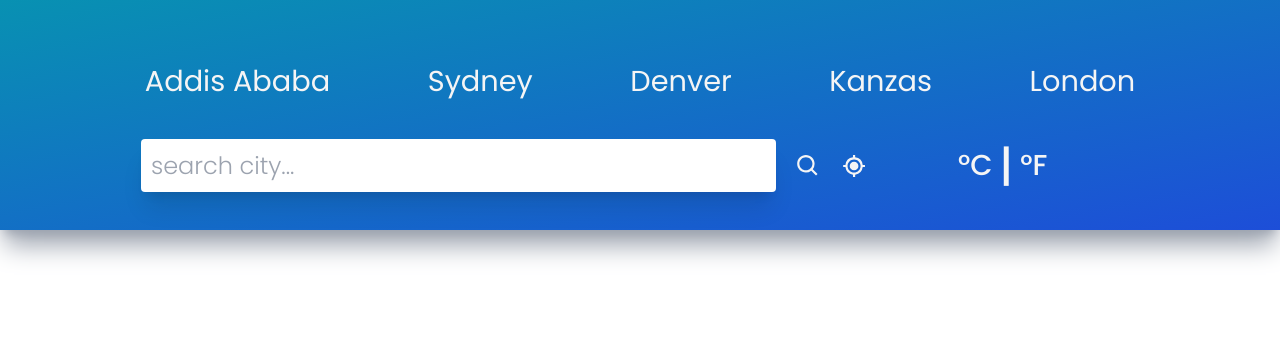
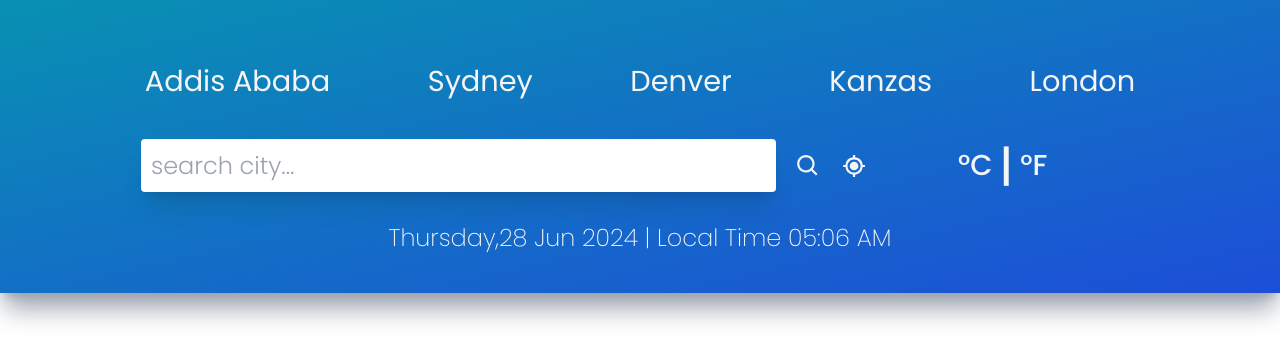
Before and after one commit to mc-solo/weather, a React (Vite) app: page / in a window 1280 px wide. Shown: the top 362 px of the page. Built offline with nearby package versions, Linux system fonts and the light colour scheme.

Commit message:
add TimeAndLocation.jsx

```diff
--- a/src/App.jsx
+++ b/src/App.jsx
@@ -2,6 +2,7 @@ import React from 'react'
 import { FaReact } from 'react-icons/fa'
 import TopBUttons from './components/TopBUttons'
 import Inputs from './components/Inputs'
+import TimeAndLocation from './components/TimeAndLocation'
 
 
 const App = () => {
@@ -10,6 +11,7 @@ const App = () => {
 
       <TopBUttons />
       <Inputs />
+      <TimeAndLocation />
     </div>
   )
 }
--- /dev/null
+++ b/src/components/TimeAndLocation.jsx
@@ -0,0 +1,14 @@
+const TimeAndLocation = () => {
+    return (
+        <div>
+            <div className="flex items-center justify-center my-6">
+
+                <p className="text-xl font-extralight">
+                    Thursday,28 Jun 2024 | Local Time 05:06 AM
+                </p>
+            </div>
+        </div>
+    )
+}
+
+export default TimeAndLocation
```
